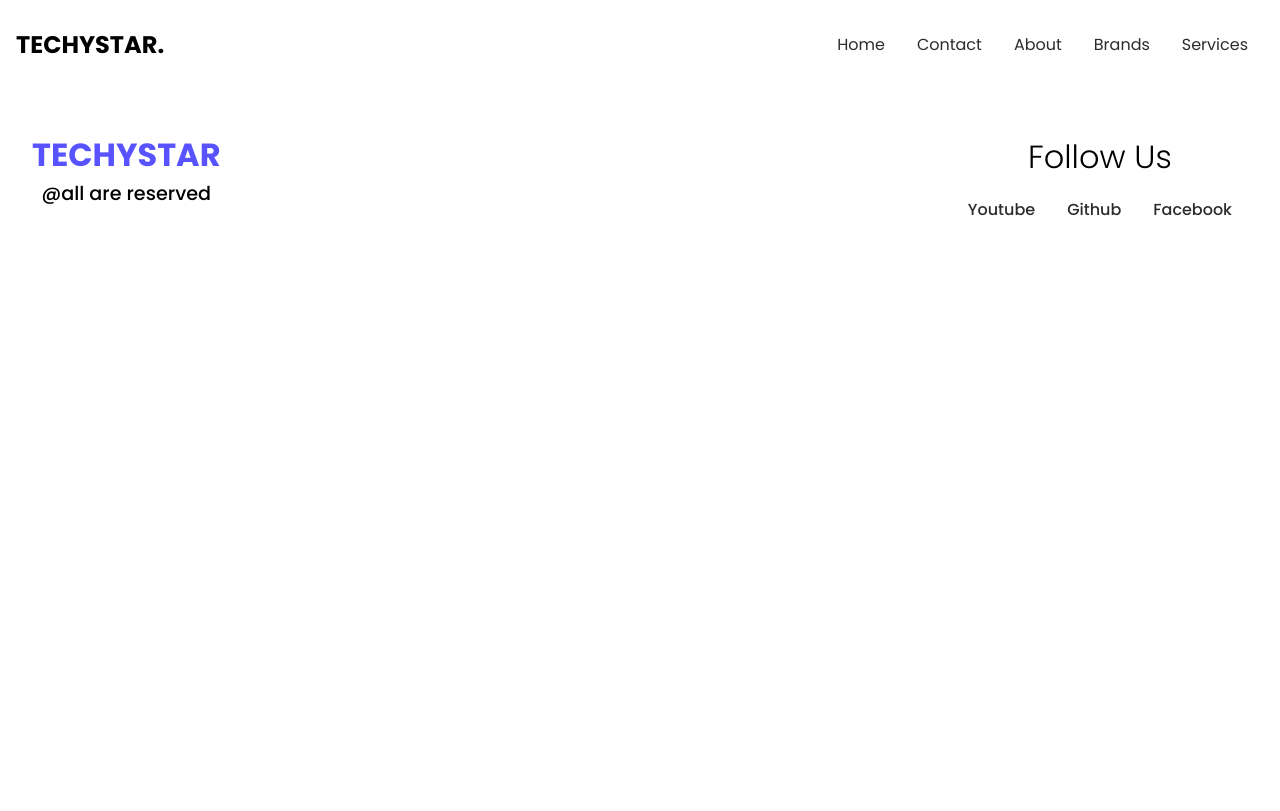
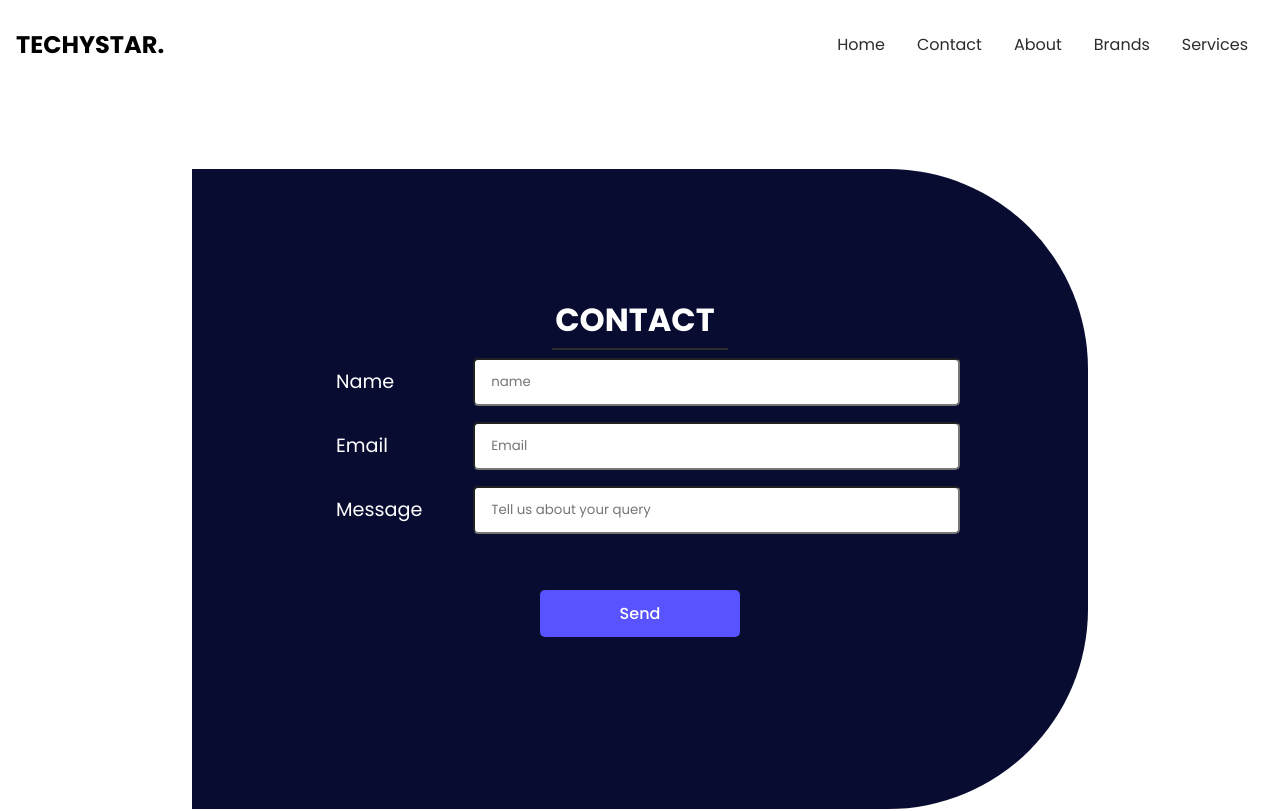
Before and after one commit to Nitish-Bakshi/TechyStar, a React (Vite) app: page /contact in a window 1280 px wide. Shown: the top 811 px of the page. Built offline with nearby package versions, Linux system fonts and the light colour scheme; a web font is replaced by a local one.

Commit message:
contact added

```diff
--- a/src/App.jsx
+++ b/src/App.jsx
@@ -5,6 +5,7 @@
 import Header from "./components/Header.jsx";
 import Home from "./components/Home.jsx";
 import Footer from "./components/Footer.jsx";
+import Contact from "./components/Contact.jsx";
 
 const App = () => {
   return (
@@ -12,6 +13,7 @@
       <Header />
       <Routes>
         <Route path="/" element={<Home />} />
+        <Route path="/contact" element={<Contact />} />
       </Routes>
       <Footer />
     </Router>
--- /dev/null
+++ b/src/components/Contact.jsx
@@ -0,0 +1,32 @@
+import React from "react";
+
+const Contact = () => {
+  return (
+    <div className="contact">
+      <main>
+        <h1>Contact</h1>
+        <form>
+          <div>
+            <label>Name</label>
+            <input type="text" required placeholder="name" />
+          </div>
+          <div>
+            <label>Email</label>
+            <input type="email" required placeholder="Email" />
+          </div>
+          <div>
+            <label>Message</label>
+            <input
+              type="text"
+              required
+              placeholder="Tell us about your query"
+            />
+          </div>
+          <button type="submit">Send</button>
+        </form>
+      </main>
+    </div>
+  );
+};
+
+export default Contact;
--- a/src/styles/App.scss
+++ b/src/styles/App.scss
@@ -3,6 +3,7 @@
 @import "header";
 @import "home";
 @import "footer";
+@import "contact";
 
 * {
   margin: 0%;
@@ -12,3 +13,7 @@
   text-decoration: none;
   scroll-behavior: smooth;
 }
+::selection {
+  background-color: hotpink;
+  color: white;
+}
--- /dev/null
+++ b/src/styles/contact.scss
@@ -0,0 +1,70 @@
+@import "colors";
+
+.contact {
+  height: 100vh;
+  width: 100%;
+  display: flex;
+  justify-content: center;
+  align-items: center;
+  color: $first;
+  > main {
+    background-color: $second;
+    height: 40rem;
+    width: 70%;
+    display: flex;
+    justify-content: center;
+    align-items: center;
+    flex-direction: column;
+    padding: 3rem;
+    border-radius: 0 200px 200px 0;
+    > h1 {
+      text-transform: uppercase;
+      border-bottom: 2px solid $dark;
+      padding: 0.2rem;
+      color: $first;
+
+      width: 11rem;
+    }
+    > form {
+      display: flex;
+      justify-content: center;
+      align-items: center;
+      flex-direction: column;
+      width: 80%;
+      > div {
+        height: 3rem;
+        display: flex;
+        justify-content: flex-end;
+        align-items: center;
+        width: 100%;
+        margin: 0.5rem;
+        > label {
+          font: 400 1.2rem $text1;
+          width: 20%;
+          margin: 0 1rem;
+        }
+        > input {
+          width: 80%;
+          align-self: stretch;
+          padding: 1rem;
+          border-radius: 5px;
+          border: 1px solid rgbs(123, 123, 123, 0.6);
+          outline: none;
+        }
+      }
+      > button {
+        margin: 3rem 0;
+        padding: 0.7rem;
+        border: none;
+        border-radius: 5px;
+        background-color: $third;
+        color: $first;
+        width: 200px;
+        font: 500 1rem $text1;
+        &:hover {
+          opacity: 0.9;
+        }
+      }
+    }
+  }
+}
--- a/src/styles/footer.scss
+++ b/src/styles/footer.scss
@@ -1,4 +1,4 @@
-@import "colors";
+@use "colors" as c;
 
 footer {
   height: 20vh;
@@ -14,24 +14,24 @@
     justify-content: center;
     align-items: center;
     > h1 {
-      font: 700 2rem $text1;
+      font: 700 2rem c.$text1;
       text-transform: uppercase;
-      color: $third;
+      color: c.$third;
     }
     > p {
-      font: 500 1.2rem $text1;
+      font: 500 1.2rem c.$text1;
     }
     > h5 {
-      font: 300 2rem $text1;
+      font: 300 2rem c.$text1;
       margin: 1rem 0;
     }
     > div > a {
-      font: 500 1rem $text1;
+      font: 500 1rem c.$text1;
       margin: 0 1rem;
-      color: $dark;
+      color: c.$dark;
       transition: 0.3s all;
       &:hover {
-        color: $third;
+        color: c.$third;
       }
     }
   }
```
